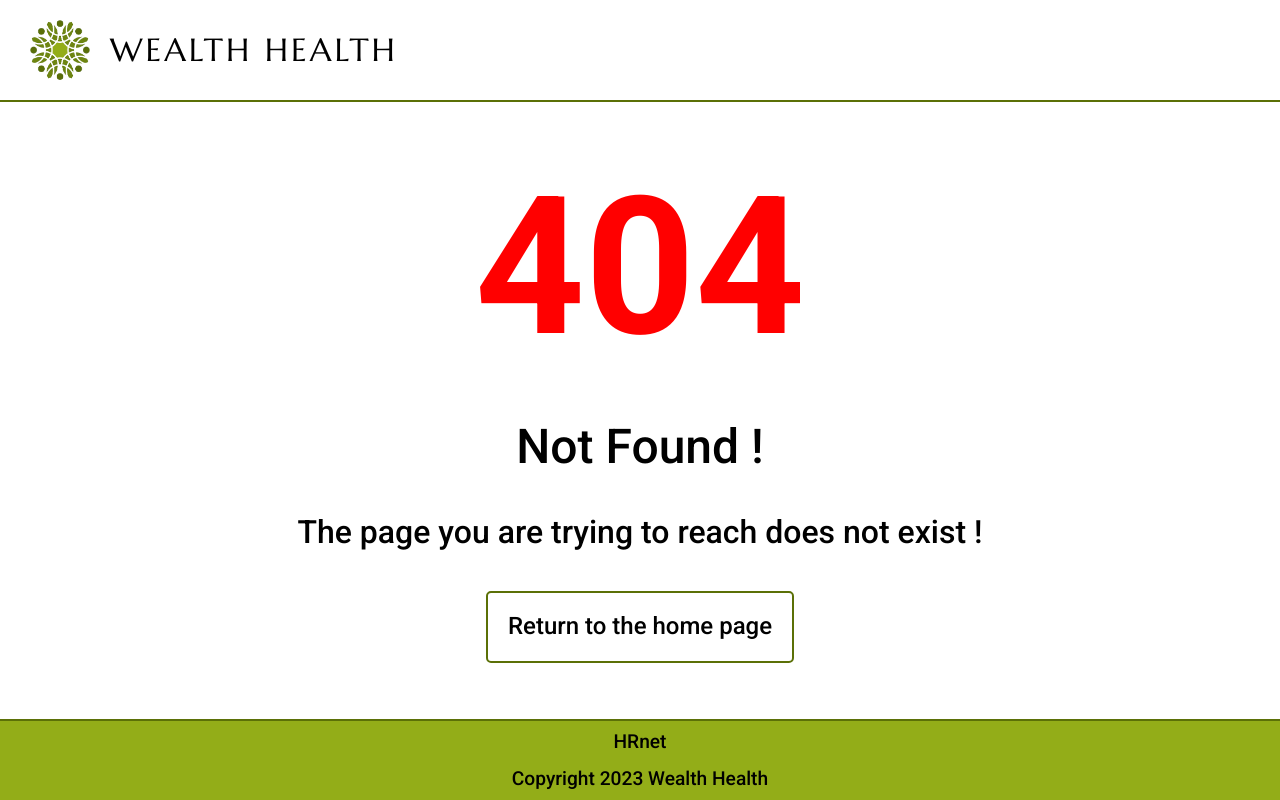
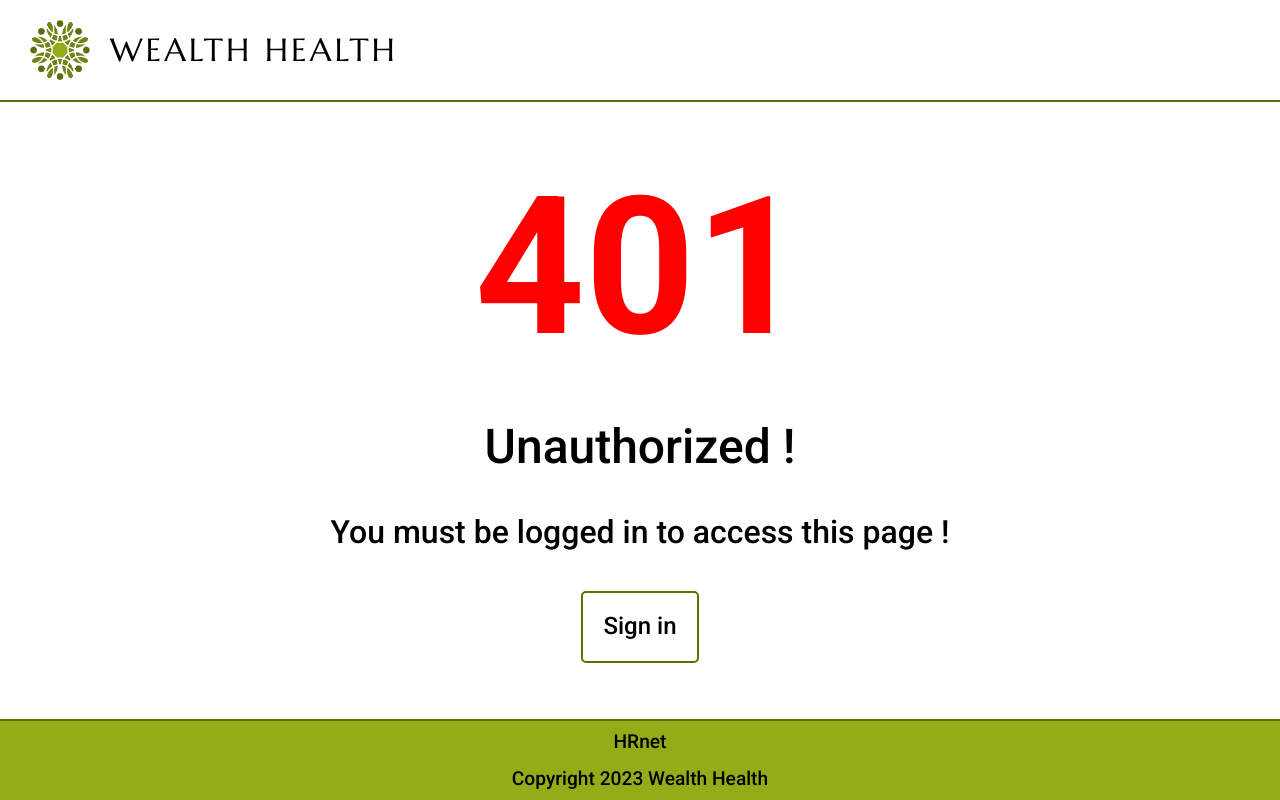
Before and after one commit to Cycle9898/OC_Projet-14_Wealth-Health_HRnet, a React (Vite) app: page /forbidden in a window 1280 px wide. Before the commit this address led to /error. Built offline with nearby package versions, Linux system fonts and the light colour scheme.

Commit message:
feat: updated ErrorPage doc and component to handle 401 and 404 soft errors + added /forbidden to Router to handle 401 soft error and updated /error route with 404 error code

```diff
--- a/src/Router.tsx
+++ b/src/Router.tsx
@@ -38,8 +38,12 @@ const defineRoutes = createBrowserRouter([
         element: ""
       },
       {
+        path: "/forbidden",
+        element: <ErrorPage errorCode="401" />
+      },
+      {
         path: "/error",
-        element: <ErrorPage />
+        element: <ErrorPage errorCode="404" />
       },
       {
         path: "*",
--- a/src/pages/ErrorPage.tsx
+++ b/src/pages/ErrorPage.tsx
@@ -1,21 +1,40 @@
 import { Link } from 'react-router-dom';
+
+type Props = {
+    errorCode: string
+}
 
 /**
  * @description
- * React component that represent the Error Page of the app
+ * React component that represent the Error Page of the app.
+ * It can handle 401 and 404 soft error codes
+ *
+ * @param errorCode - code of the soft error that need to be displayed
  *
  * @returns JSX element
  */
-function ErrorPage() {
+function ErrorPage({ errorCode }: Props) {
     return (
         <main className="main error-page">
-            <h2>404</h2>
+            <h2>{errorCode}</h2>
 
-            <h3>Not Found !</h3>
+            {errorCode === "404" &&
+                <>
+                    <h3>Not Found !</h3>
+                    <p>The page you are trying to reach does not exist !</p>
+                </>
+            }
 
-            <p>The page you are trying to reach does not exist !</p>
+            {errorCode === "401" &&
+                <>
+                    <h3>Unauthorized !</h3>
+                    <p>You must be logged in to access this page !</p>
+                </>
+            }
 
-            <Link className="main-button" to="/">Return to the home page</Link>
+            <Link className="main-button" to="/">
+                {errorCode === "404" ? "Return to the home page" : "Sign in"}
+            </Link>
         </main>
     );
 }
```
